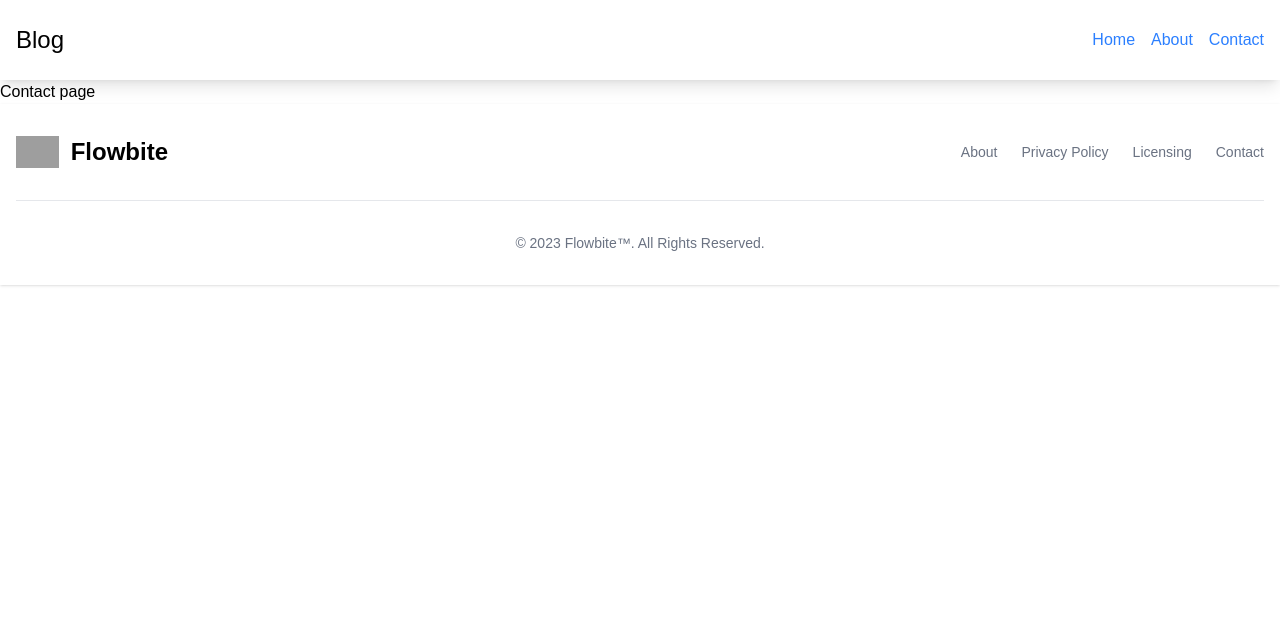
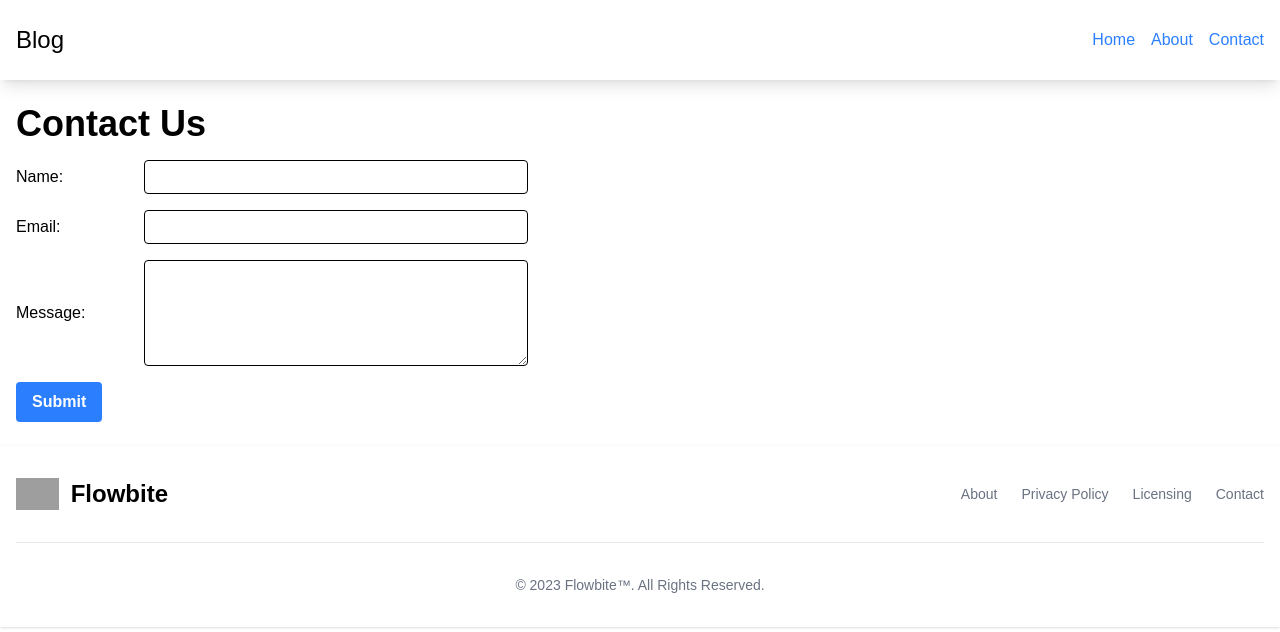
Before and after one commit to kumarnivi/Blog_APP_Nextjs, a Next.js app: page /contact in a window 1280 px wide. Shown: the top 632 px of the page. Built offline with nearby package versions, Linux system fonts and the light colour scheme; grey boxes are pictures that could not be loaded.

Commit message:
About and Contact page Create

```diff
--- a/src/app/about/page.js
+++ b/src/app/about/page.js
@@ -1,5 +1,8 @@
 export default function About () {
     return (
-        <h1>Hello About</h1>
+         <main className="container mx-auto px-4 py-6">
+        <h2 className="text-4xl font-bold mb-4">About Us</h2>
+        <p>Lorem ipsum dolor sit amet, consectetur adipiscing elit, sed do eiusmod tempor incididunt ut labore et dolore magna aliqua.</p>
+    </main>
     )
 }
--- a/src/app/contact/page.js
+++ b/src/app/contact/page.js
@@ -1,5 +1,22 @@
 export default function Contact(){
     return (
-        <h1>Contact page</h1>
+       <main className="container mx-auto px-4 py-6">
+        <h2 className="text-4xl font-bold mb-4">Contact Us</h2>
+        <form className="w-full max-w-lg">
+            <div className="flex items-center mb-4">
+                <label for="name" className="w-1/4">Name:</label>
+                <input type="text" id="name" className="border rounded px-2 py-1 w-3/4" />
+            </div>
+            <div className="flex items-center mb-4">
+                <label for="email" className="w-1/4">Email:</label>
+                <input type="email" id="email" className="border rounded px-2 py-1 w-3/4" />
+            </div>
+            <div className="flex items-center mb-4">
+                <label for="message" className="w-1/4">Message:</label>
+                <textarea id="message" className="border rounded px-2 py-1 w-3/4" rows="4"></textarea>
+            </div>
+            <button className="bg-blue-500 hover:bg-blue-600 text-white font-bold py-2 px-4 rounded">Submit</button>
+        </form>
+    </main>
     )
 }
```
